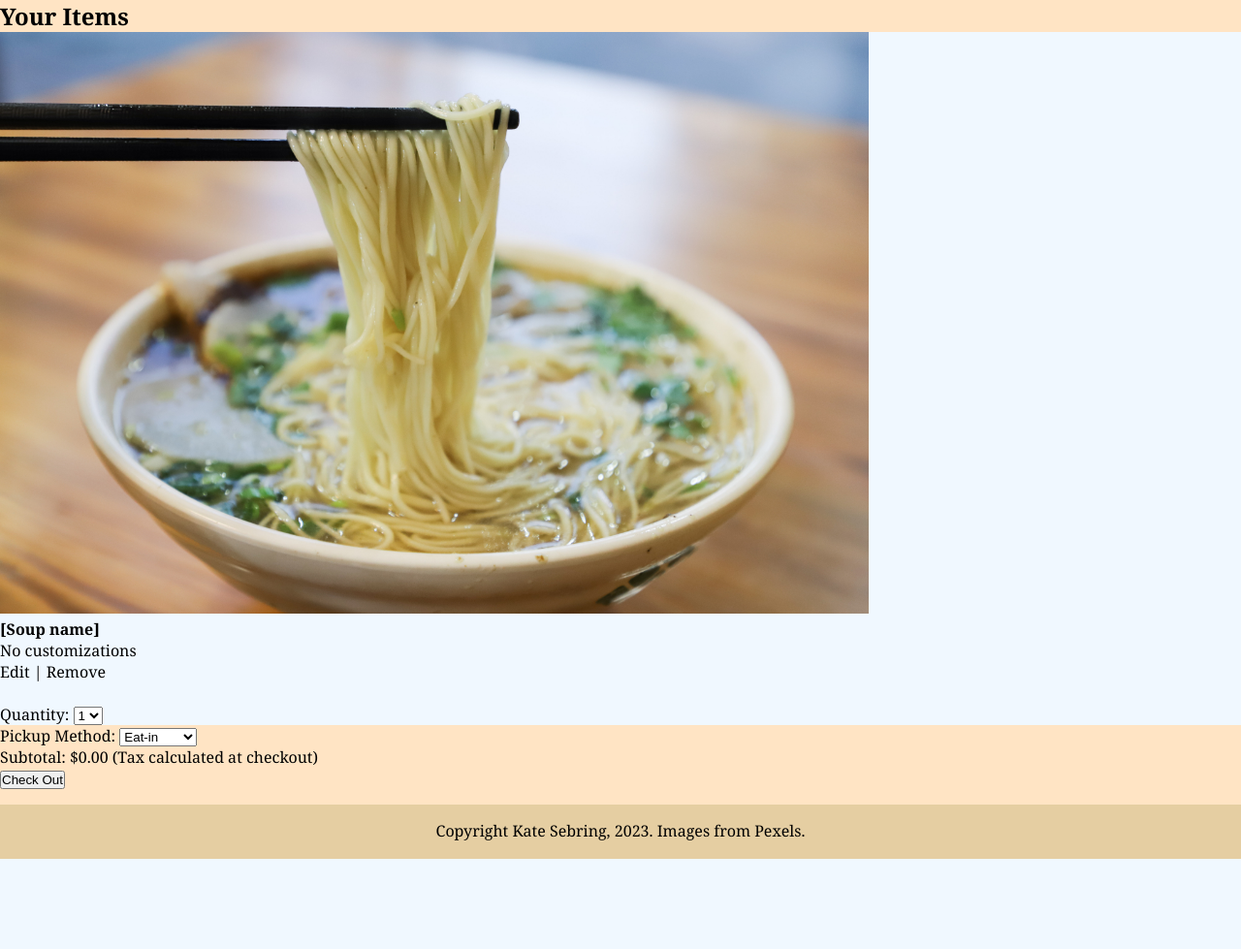
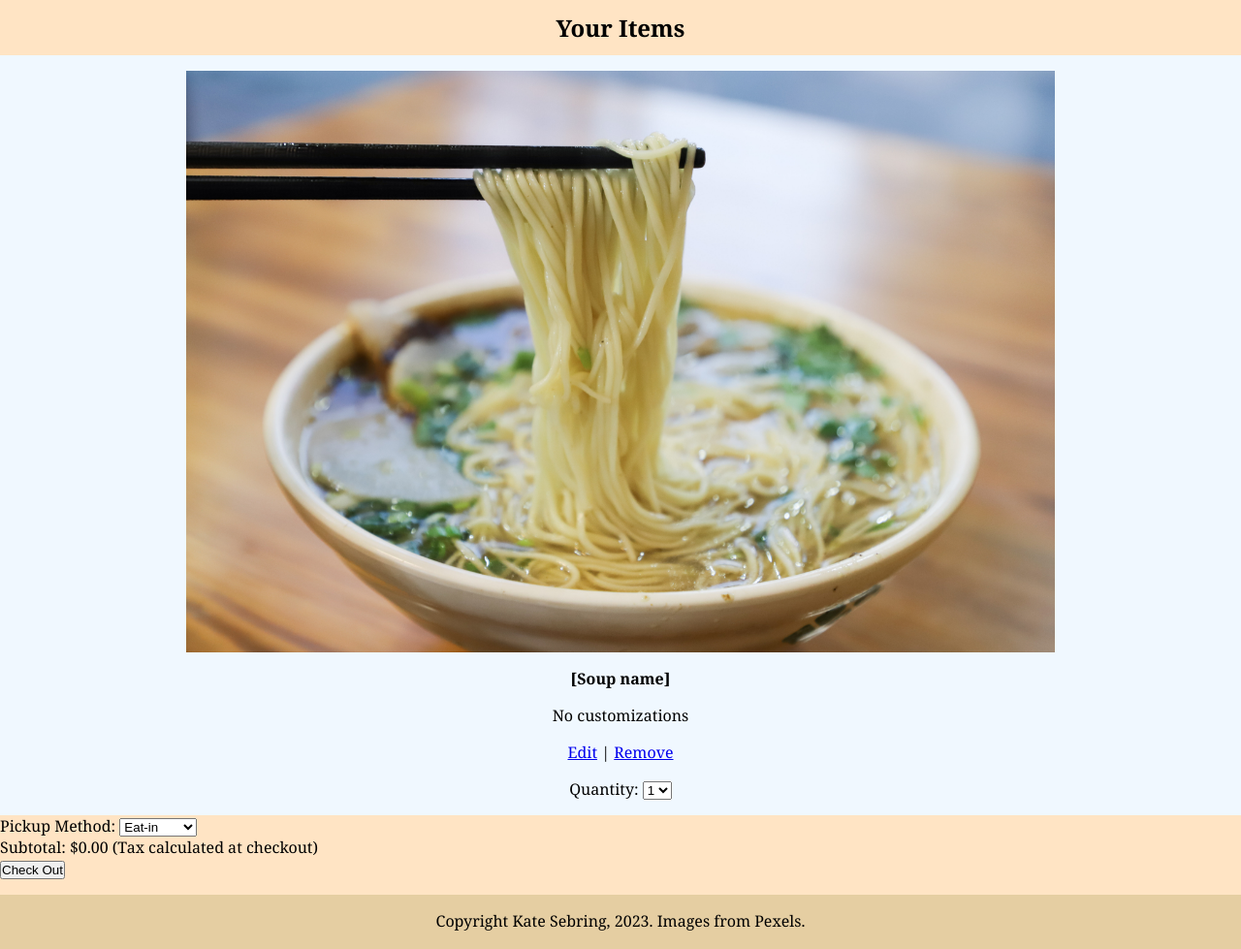
Before and after one commit to KateSebring/one-fell-soup, a PHP site: page /shopping_cart.html in a window 1280 px wide. Shown: the part 73-1052 px from the top of the page at 97% size. Before the commit the page ends 959 px from the top, so only its background shows below. Run offline with PHP 8.4, Linux system fonts and the light colour scheme.

Commit message:
Updated universal CSS and worked on shopping cart

```diff
--- a/css/universal_settings.css
+++ b/css/universal_settings.css
@@ -1,3 +1,5 @@
+@import "hamburgers.css";
+
 * {
     margin: 0;
     padding: 0;
--- a/shopping_cart.html
+++ b/shopping_cart.html
@@ -4,24 +4,35 @@
     <meta charset="UTF-8">
     <meta http-equiv="X-UA-Compatible" content="IE=edge">
     <meta name="viewport" content="width=device-width, initial-scale=1.0">
-    <link href="css/hamburgers.css" rel="stylesheet">
     <link href="css/universal_settings.css" rel="stylesheet">
     <title>Shopping Cart | One Fell Soup</title>
 
     <style>
+        h2 {
+            text-align: center;
+            margin-top: 0.5em;
+            margin-bottom: 0.5em;
+        }
+
         .customer-products {
             background-color: aliceblue;
-            width: 100%;
+            display: flex;
+            flex-flow: column wrap;
+            justify-content: center;
+            align-content: center;
+            text-align: center;
+            width:100%;
+            gap:1rem;
+            padding:1rem 0 1rem 0;
         }
 
         .product-img {
             width: 70%;
-            margin:auto;
         }
+
     </style>
 </head>
 <body>
-    <div id="container">
     <nav>
         <h1>One Fell Soup</h1>
         <button class="hamburger" type="button">
@@ -41,13 +52,14 @@
     <h2>Your Items</h2>
 
     <div class="customer-products">
-            <p><img src="img/soup-1.jpeg" class="product-img"/></p>
-            <p><b>[Soup name]</b></p>
+        <img src="img/soup-1.jpeg" class="product-img"/>
+        <b>[Soup name]</b>
         <!-- this will update based on chosen customizations-->
-            <p>No customizations</p>
+        No customizations
 
-            <p>Edit | Remove<br><br>
+        <p><a href="placeholder.html">Edit</a> | <a href="placeholder.html">Remove</a></p>
 
+        <p>
             <label for="quantity">Quantity:</label>
             <select name ="quantity" id="quantity">
                 <option value="one">1</option>
@@ -74,6 +86,5 @@
         Copyright Kate Sebring, 2023. Images from Pexels.
         <!-- set up credits for images here -->
     </footer>
-    </div>
 </body>
 </html>
```
Also changed, not shown: placeholder.html (added, +30 -0 lines). Lines whose indentation alone changed are shown as unchanged.
